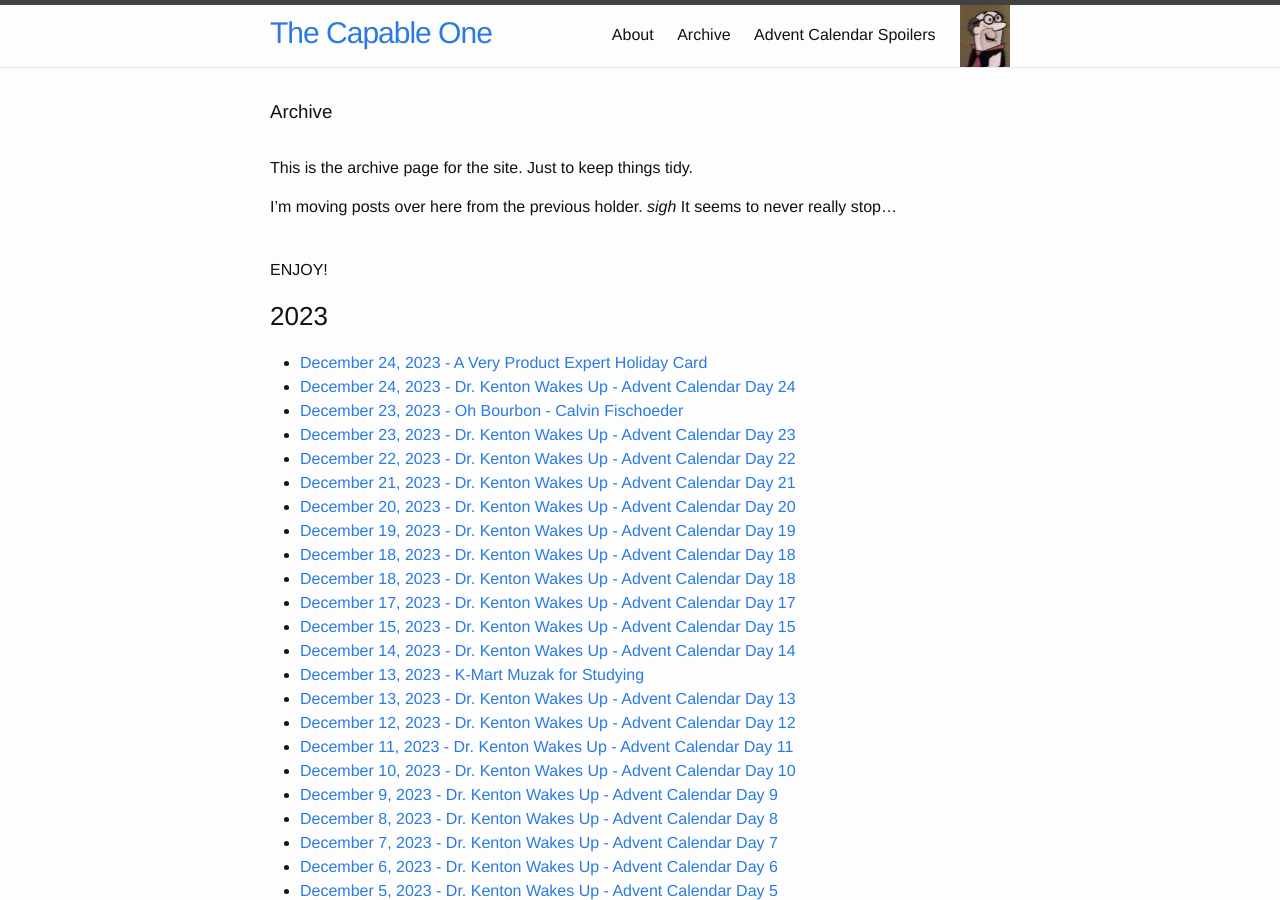
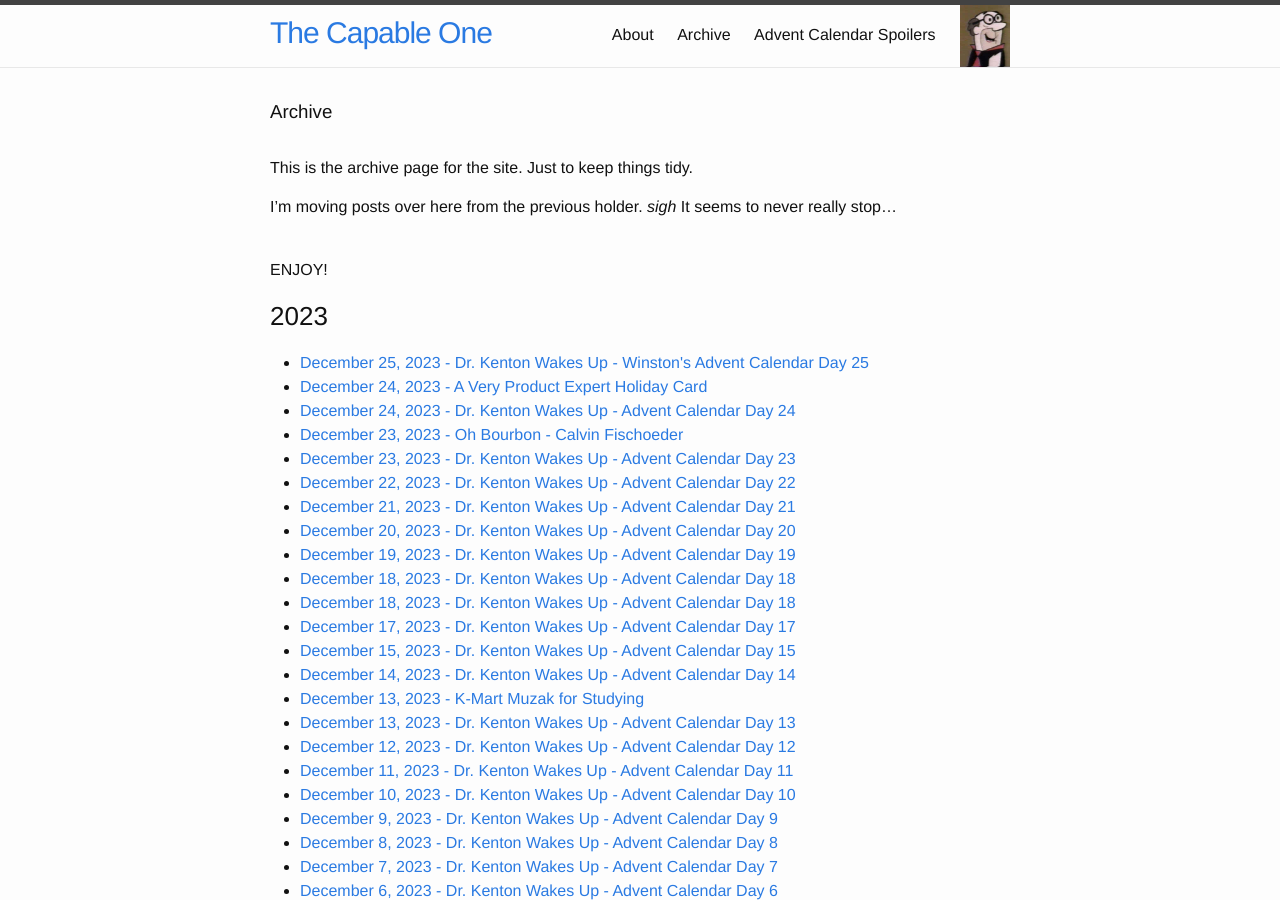
Before and after one commit to jkenton/CapableOne, a Jekyll site: the page built from archive.md, in a window 1280 px wide and 900 px high. Built offline with Jekyll 4.4.1, drawn with Linux system fonts in a browser that asks for light colours; some of the changed lines change nothing that is shown.

Commit message:
Advent25

```diff
--- /dev/null
+++ b/_posts/2023-12-25-DKWU-Advent25.md
@@ -0,0 +1,39 @@
+---
+
+title: "Dr. Kenton Wakes Up - Winston's Advent Calendar Day 25"
+
+date: 2023-12-25 06:00:00
+
+layout: post
+
+comments: true
+
+---
+
+OK first off, MERRY CHRISTMAS if that is your preference.
+
+
+I used the last of the 24 cups yesterday, BUT Winston has one more treat in his advent calendar.
+
+So, today I will brew a pour over and produce a little summary of my results. If you cannot stand to watch that, the written summary is below.
+
+THANKS FOR PLAYING ALONG!!
+
+---
+
+
+I correctly guessed (in chronological order) Hazelnut (6th), Hot Buttered Rum (14th), Amaretto (16th), Butter Toffee (17th), Glazed Cinnamon Roll (22nd), Chocolate Truffle (23rd), and Mint Mocha (24th).
+
+Here is a little redux on streaks: Started 0 for 5. Then on the 6th, correctly guessed Hazelnut. Then, 0 for 7 until I correctly guessed Hot Buttered Rum on the 14th. Then correctly guessed Amaretto on the 16th and missed the next five. BUT!!! Finished with three correct in a row.
+
+Seven out of 24 makes a 0.292... Not great.
+
+On 7th, 15th, and 18th I guessed "tomorrow's" cup today. I also guessed the LAST cup on the FIRST day.
+
+My most common guess was Chocolate Truffle (5 times), followed by a number of two-time guesses (Amaretto, Cookies and Cream, Dark Chocolate, Glazed Cinnamon Roll, Hazelnut, Hot Buttered Rum, Mint Mocha).
+
+I would probably do it again next year. And before you say something like, "Dr. Kenton, won't you be able to refer to this sequence next year?" I guess, assuming two things: first, that I will remember that I have done this before AND second, that the company that made the calendar would just roll out the same sequence every year. First, ANYTHING is possible with my memory.  Second, I did see that the calendar was essentially a box in a box. That is, I could take the boxes out and put them back into the calendar in a different way. Or dump out the cups and put them back in the trays and then back into the calendar.
+
+Or, maybe another coffee company will create its own Advent calendar? I guess in October of 2024, I can start looking for such... Egad.
+
+I had fun, and I hope you did too.
```
Also changed, not shown: spoilers.md (+1 -0 lines).
